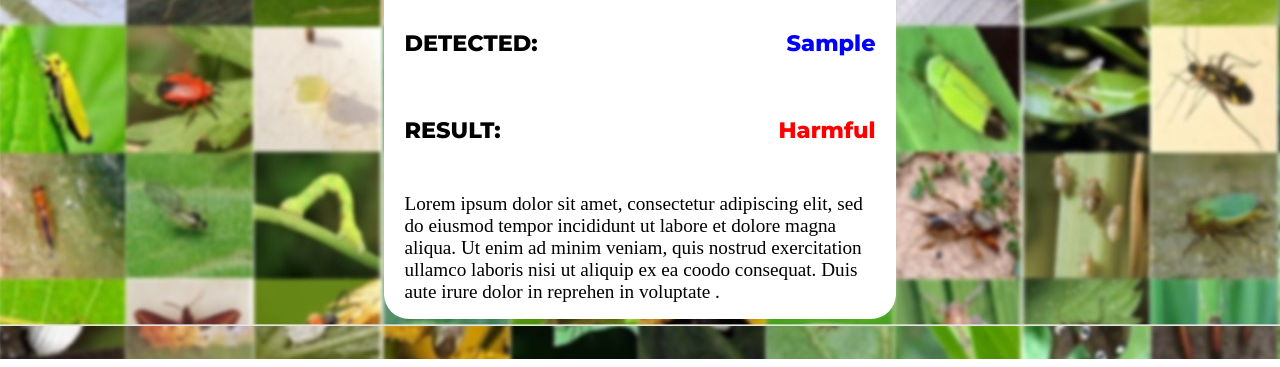
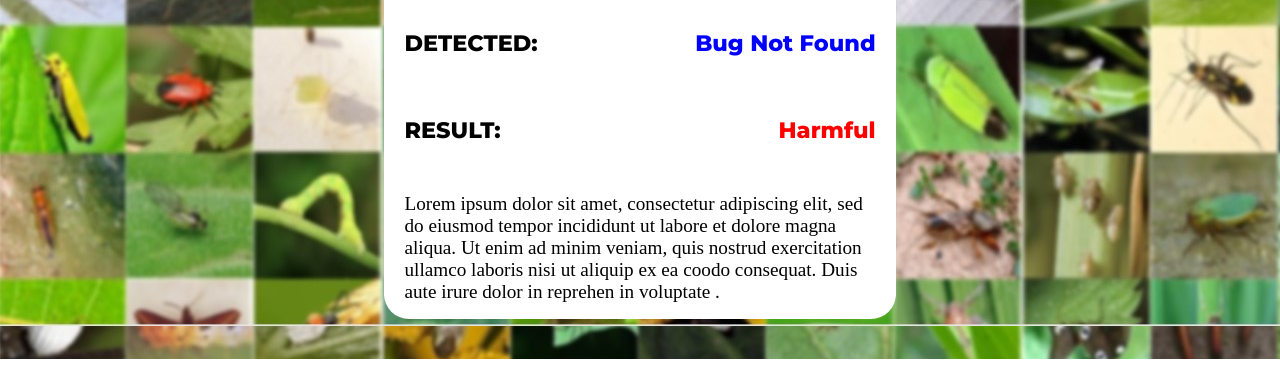
Before and after one commit to dgorbatov/spaceAppsBugChallenge2021, a Flask app: page /bug/sample in a window 1280 px wide. Shown: the part 467-834 px from the top of the page. Run offline with Flask 2, Linux system fonts and the light colour scheme; data that the repository does not hold is empty.

Commit message:
app things

```diff
--- a/app.py
+++ b/app.py
@@ -11,6 +11,7 @@
 from os.path import join, dirname, realpath
 from geopy.geocoders import Nominatim
 import geocoder
+import requests
 
 # configure firebase DB
 
@@ -75,9 +76,18 @@
 def bug(name):
     # get data from API based on bug name
 
+    response = requests.get("https://api.gbif.org/v1/species/search?q=" + name).json()
+    bug_name = "Bug Not Found"
     description = "sample description"
     image_url = "https://earthbox.com/media/wysiwyg/images/insect/large/Eastern-boxelder-bug.jpg"
     harmful_or_not = "harmful"
     further_steps = "take these steps"
 
-    return render_template("bug.html", name=name, description=description, image_url=image_url, harmful_or_not=harmful_or_not, further_steps=further_steps)
+    if (response["count"] > 0):
+        bug_name = response["results"][0]["scientificName"]
+        description = "sample description"
+        image_url = "https://earthbox.com/media/wysiwyg/images/insect/large/Eastern-boxelder-bug.jpg"
+        harmful_or_not = "harmful"
+        further_steps = "take these steps"
+
+    return render_template("bug.html", name=bug_name, description=description, image_url=image_url, harmful_or_not=harmful_or_not, further_steps=further_steps)
--- a/templates/bug.html
+++ b/templates/bug.html
@@ -16,8 +16,8 @@
         <header>
             <a href="/" style="color: black; text-decoration: none;">
                 <section>
-                    <h1>Farm</h1>
-                    <h1 class="blue-text">Free</h1>
+                    <h1>Omma</h1>
+                    <h1 class="blue-text">tdium</h1>
                 </section>
             </a>
 
--- a/templates/index.html
+++ b/templates/index.html
@@ -16,8 +16,8 @@
         <header>
             <a href="/" style="color: black; text-decoration: none;">
                 <section>
-                    <h1>Farm</h1>
-                    <h1 class="blue-text">Free</h1>
+                    <h1>Omma</h1>
+                    <h1 class="blue-text">tdium</h1>
                 </section>
             </a>
 
```
Also changed, not shown: test123.jpg (deleted).
